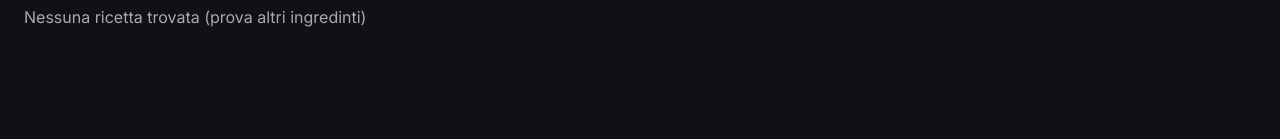
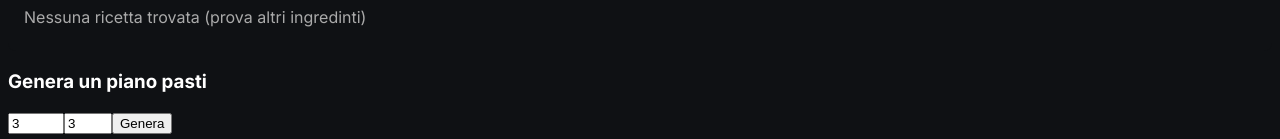
Before and after one commit to hadil17-El/tasty-app, a Next.js app: page /home in a window 1280 px wide. Shown: the part 1289-1428 px from the top of the page. Before the commit the page ends 1348 px from the top, so only its background shows below. Built offline with nearby package versions, Linux system fonts and the light colour scheme.

Commit message:
Refactor meal generation logic and UI elements

```diff
--- a/app/components/MealGenerator.tsx
+++ b/app/components/MealGenerator.tsx
@@ -11,48 +11,68 @@ export default function MealGenerator() {
 
 
    const generate = () => {
-     const pool = [...recipes]
-     const newPlan: any[] = []
+    const pool = [...recipes];
+    const newPlan: any[] = [];
 
-     for (let d= 0; d< days; d++) {
-        const dayMeals: any[]= []
+    for (let d = 0; d < days; d++) {
+      const dayMeals: any[] = [];
       for (let m = 0; m < mealsPerDay; m++) {
-            if (pool.length === 0) break
-            const idx = Math.floor(Math.random() * pool.length)
-            const chosen = pool.splice(idx, 1)[0]
-            dayMeals.push(chosen)
+        if (pool.length === 0) break;
+        const idx = Math.floor(Math.random() * pool.length);
+        const chosen = pool.splice(idx, 1)[0];
+        dayMeals.push(chosen);
       }
-        setPlan(newPlan)
+      newPlan.push(dayMeals);
     }
 
-     return(
-        <div className="meak-gen">
-            <h3>Genera un piano pasti</h3>
-            <div style={{ display: "flex", gap:8, marginBottom:8}}>
-                    <input type="number"
+    setPlan(newPlan);
+  };
+
+ return (
+    <div className="meal-gen p-4 text-white">
+      <h3 className="text-lg font-semibold mb-2 text-[#f4b860]">
+        Genera un piano pasti
+      </h3>
+
+      <div className="flex gap-2 mb-4">
+        <input
+          type="number"
           min={1}
           max={14}
           value={days}
-                            onChange={(e)=> setDays(Number(e.target.value))} />
-                    <input type="number"
+          onChange={(e) => setDays(Number(e.target.value))}
+          className="bg-[#1a1c1f] p-2 rounded text-white w-20"
+        />
+        <input
+          type="number"
           min={1}
           max={5}
           value={mealsPerDay}
-                            onChange={(e)=> setMealsPerDay(Number(e.target.value))} />
-                    <button onClick={generate}>Genera</button>
+          onChange={(e) => setMealsPerDay(Number(e.target.value))}
+          className="bg-[#1a1c1f] p-2 rounded text-white w-20"
+        />
+        <button
+          onClick={generate}
+          className="bg-[#f4b860] text-[#0f1114] px-4 py-2 rounded hover:bg-[#f6c970] transition"
+        >
+          Genera
+        </button>
       </div>
 
       <div>
         {plan.map((day, i) => (
-                    <div key={i} style={{marginBottom:12}}>
-                        <h4>Day {i+1}</h4>
-                        <ul>
-                            {day.map((r:any)=> <li key={r.id}>{r.title} - {r.time}</li>)}
+          <div key={i} className="mb-4">
+            <h4 className="text-[#f4b860]">Giorno {i + 1}</h4>
+            <ul className="list-disc ml-5">
+              {day.map((r: any) => (
+                <li key={r.id}>
+                  {r.title} - <span className="text-gray-400">{r.time}</span>
+                </li>
+              ))}
             </ul>
           </div>
         ))}
       </div>
     </div>
-     )
+  );
 }
-}
```
Lines whose indentation alone changed are shown as unchanged.
